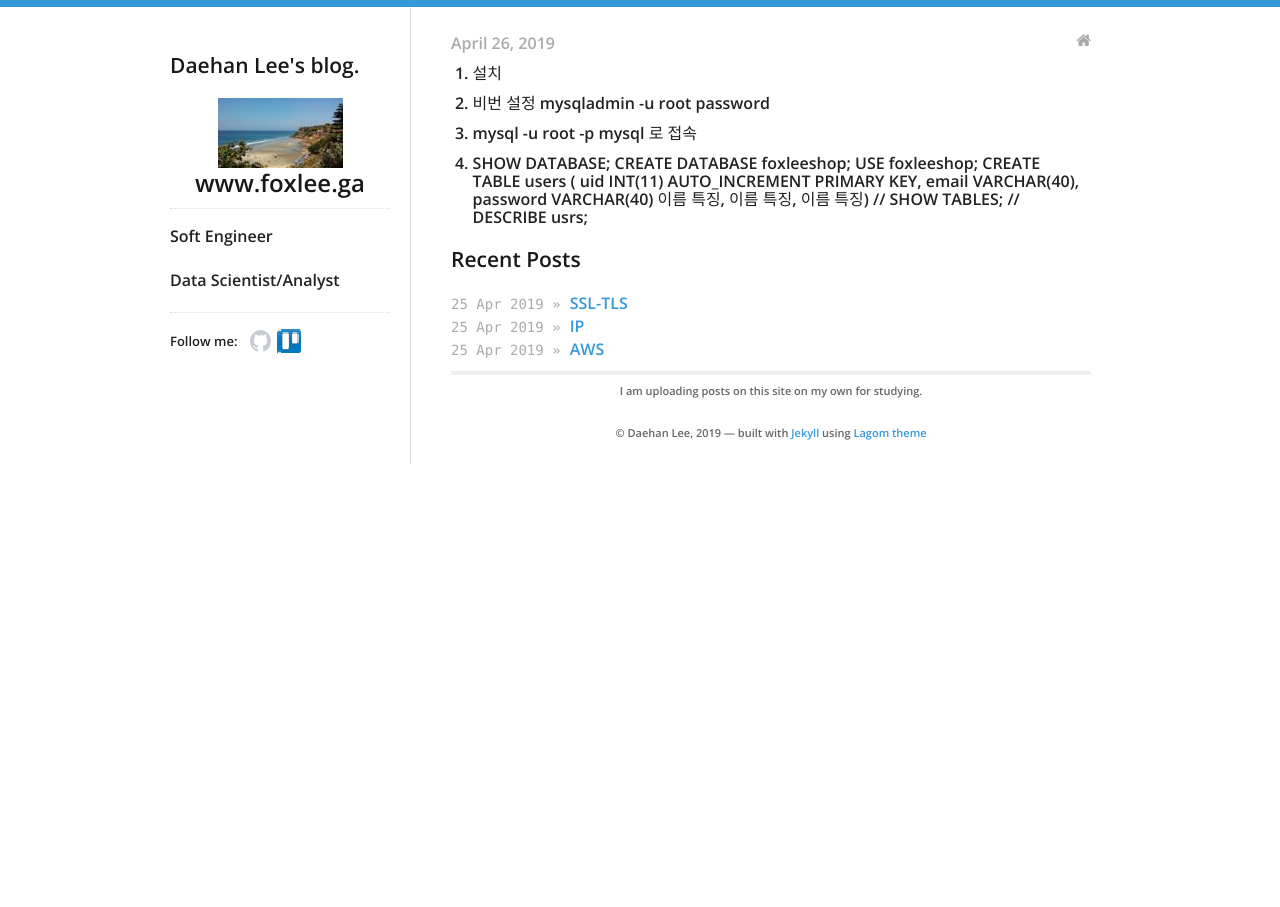
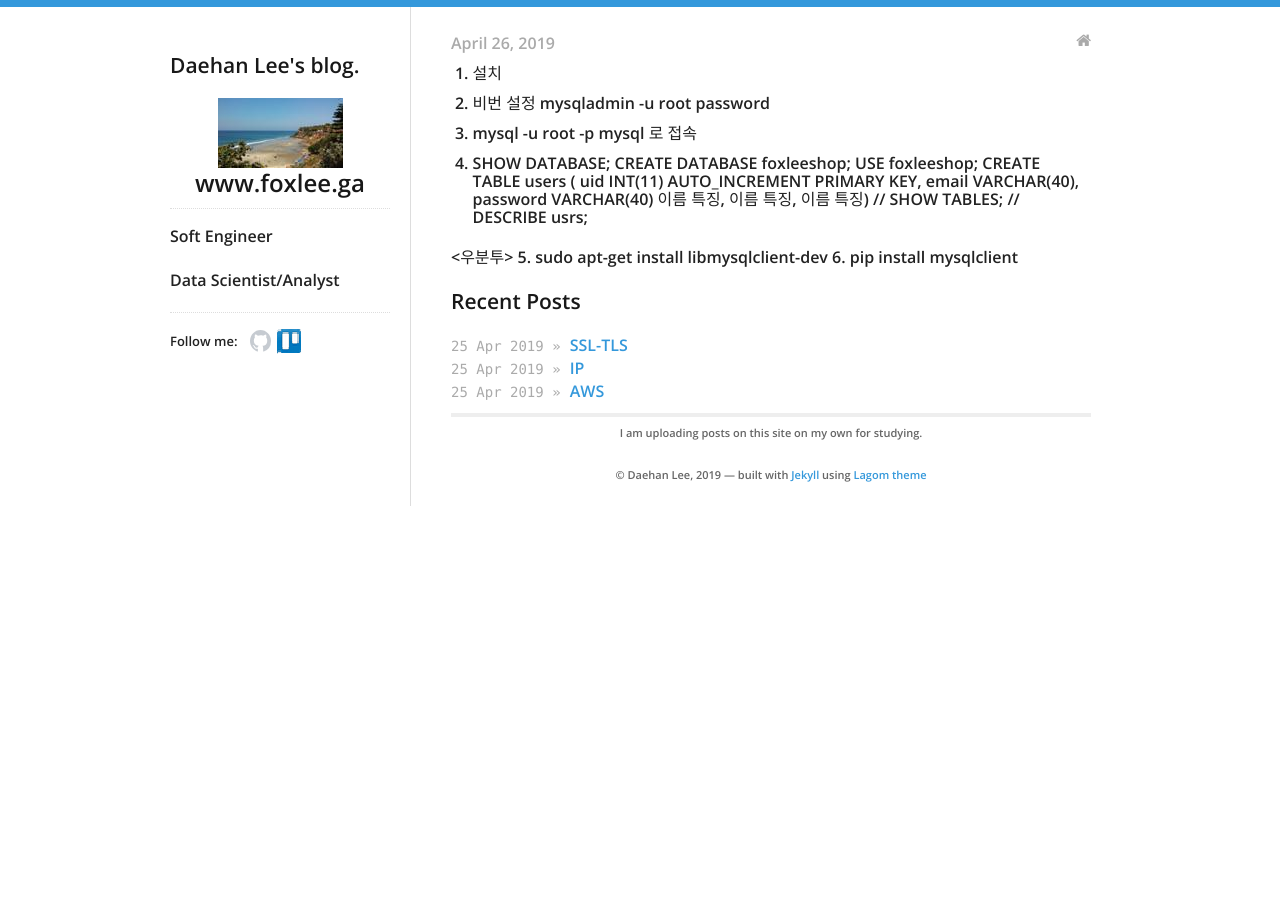
Before and after one commit to daehan0226/Study, a Jekyll site: the page built from _posts/2019-04-26-mysql-flask.md, in a window 1280 px wide. Built offline with Jekyll 4.4.1, drawn with Linux system fonts in a browser that asks for light colours.

Commit message:
Update 2019-04-26-mysql-flask.md

```diff
--- a/_posts/2019-04-26-mysql-flask.md
+++ b/_posts/2019-04-26-mysql-flask.md
@@ -9,3 +9,7 @@ categories:
 2. 비번 설정  mysqladmin -u root password
 3. mysql -u root -p mysql 로 접속
 4. SHOW DATABASE; CREATE DATABASE foxleeshop; USE foxleeshop; CREATE TABLE users ( uid INT(11) AUTO_INCREMENT PRIMARY KEY, email VARCHAR(40), password VARCHAR(40) 이름 특징, 이름 특징, 이름 특징) // SHOW TABLES; // DESCRIBE usrs;
+
+<우분투>
+5. sudo apt-get install libmysqlclient-dev
+6. pip install mysqlclient
```
